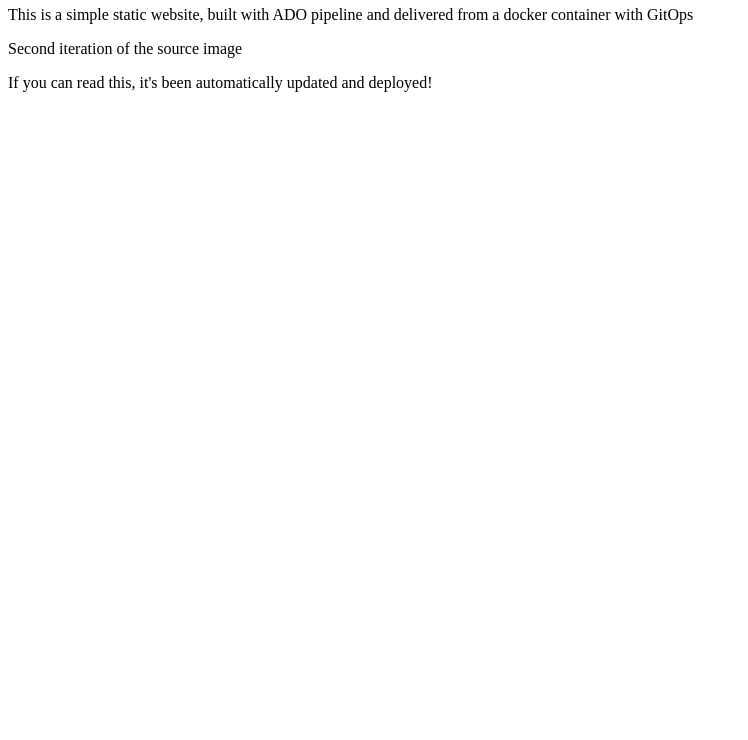
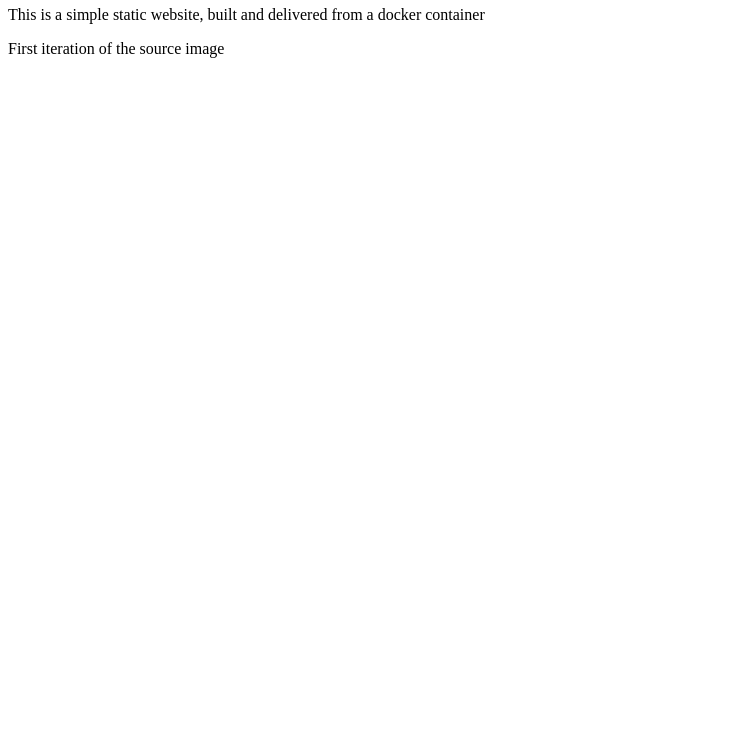
Before and after one commit to sGrindvoll/demo-hello-world, a plain HTML site: page index.html in a window 1280 px wide. Shown: the part 60-800 px from the top of the page, without its empty margins (0-748 px from the left). Drawn offline with Linux system fonts and the light colour scheme.

Commit message:
updated readme

```diff
--- a/index.html
+++ b/index.html
@@ -1,6 +1,5 @@
 <html>
 <h1>Hello world</h1>
-  <p>This is a simple static website, built with ADO pipeline and delivered from a docker container with GitOps</p>
-  <p>Second iteration of the source image</p>
-  <p>If you can read this, it's been automatically updated and deployed!</p>
+  <p>This is a simple static website, built and delivered from a docker container</p>
+  <p>First iteration of the source image</p>
 </html>
```
